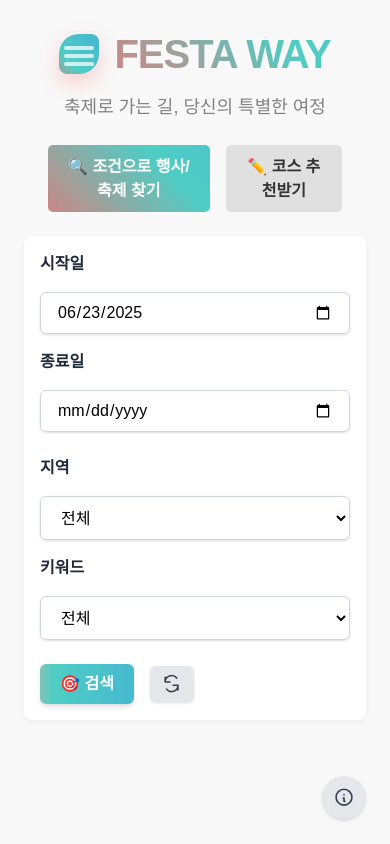
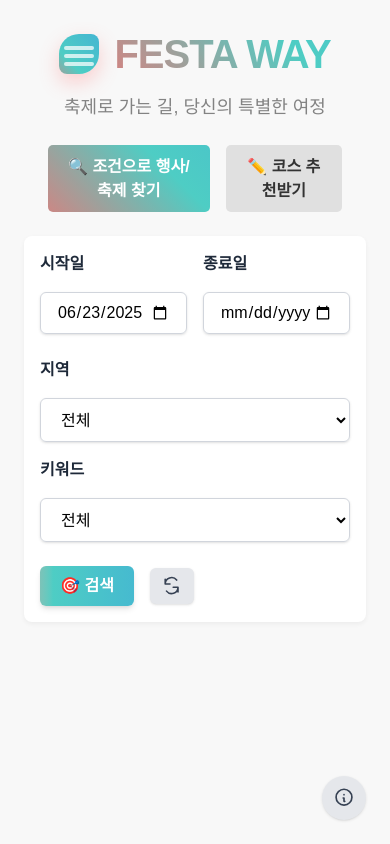
Before and after one commit to groo83/festa-way, a Next.js app: page / in a window 390 px wide. Built offline with nearby package versions, Linux system fonts and the light colour scheme.

Commit message:
feat: 모바일 고려 UI 정렬 수정

```diff
--- a/pages/index.tsx
+++ b/pages/index.tsx
@@ -155,7 +155,7 @@
             }`}
           >
             {/* 날짜 조건 */}
-            <div className="grid grid-cols-1 sm:grid-cols-2 gap-4">
+            <div className="grid grid-cols-1 grid-cols-2 gap-4">
               <div>
               <label
                 htmlFor="start-date"
```
